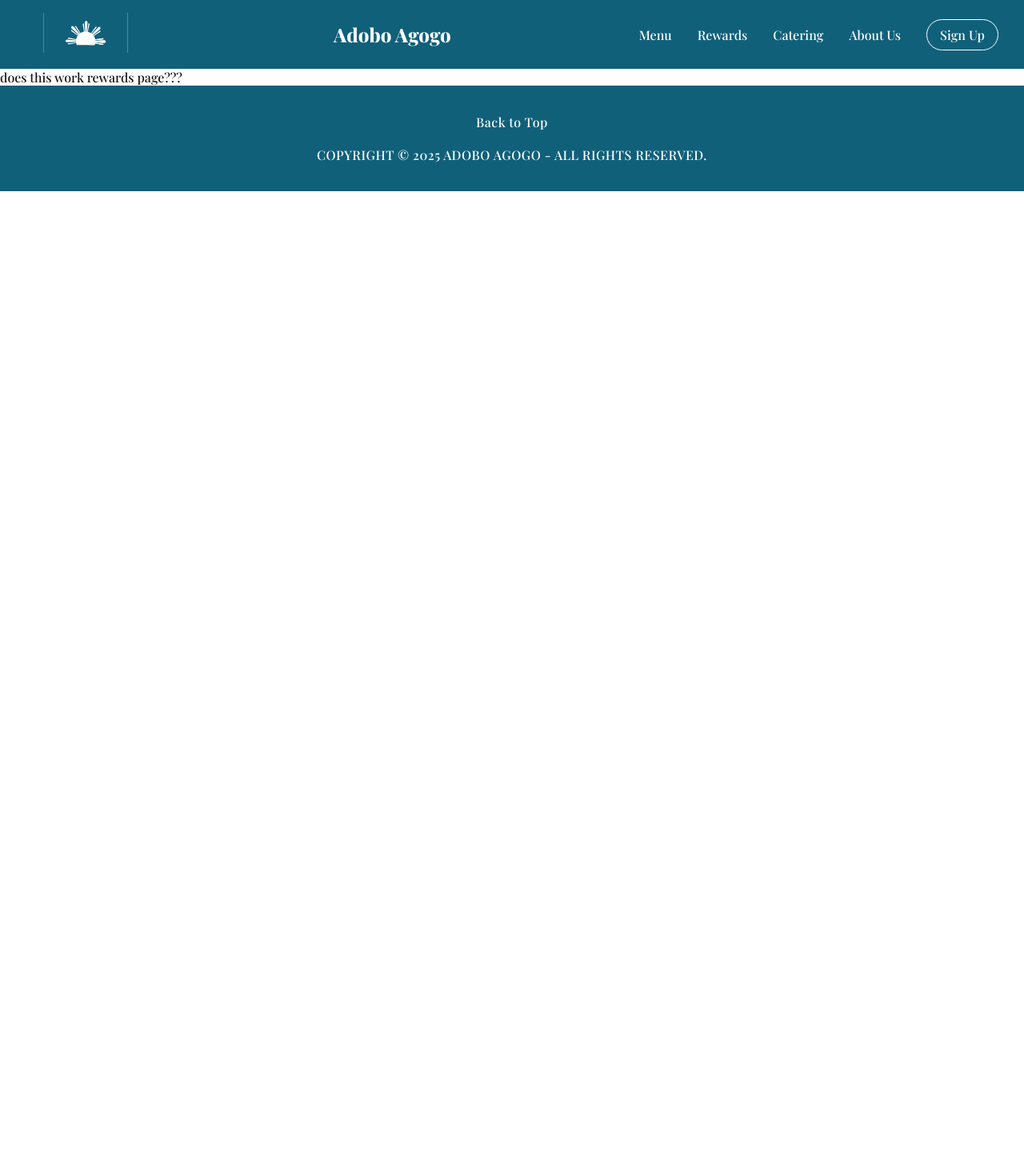
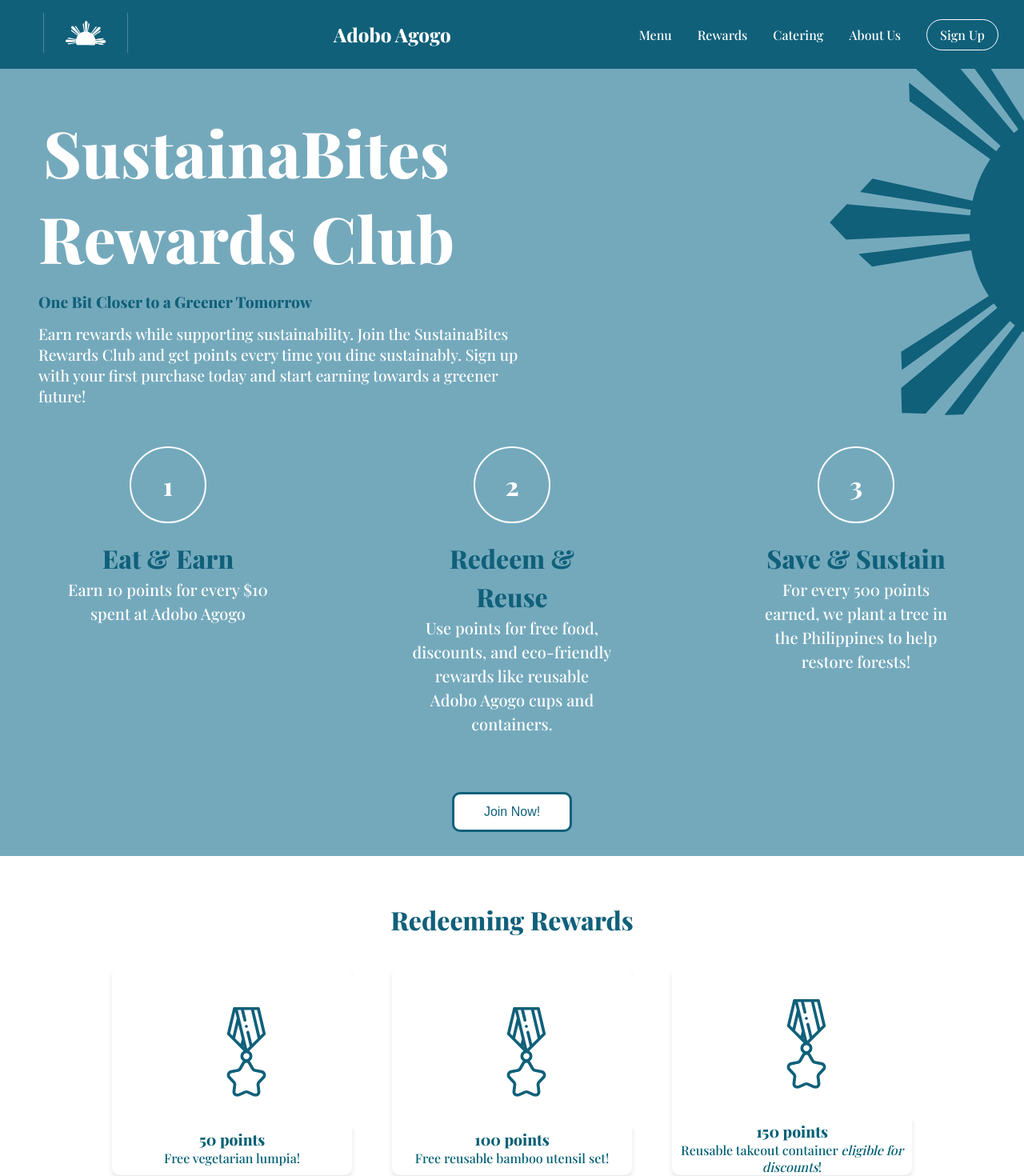
Before and after one commit to pdsTSA/TSA-Website2025, a Next.js app: page /rewards in a window 1280 px wide. Shown: the top 1470 px of the page at 80% size. Before the commit the page ends 800 px from the top, so only its background shows below. Built offline with nearby package versions, Linux system fonts and the light colour scheme.

Commit message:
rewards page unresponsive

```diff
--- a/pages/_app.js
+++ b/pages/_app.js
@@ -1,5 +1,6 @@
 import "@/styles/globals.css";
 import Layout from "@/components/Layout";
+
 
 export default function App({ Component, pageProps }) {
   return <Layout>
--- a/pages/rewards/index.js
+++ b/pages/rewards/index.js
@@ -1,10 +1,114 @@
 import Layout from '@/components/Layout';
+import styles from  './index.module.css';
+import Logo from "@/assets/Rewards Page Blue Sun.svg";
+import Medal from "@/assets/Rewards Page Metal Image.svg";
 
 export const index = () => {
   return (
-      <div>
-          <p>does this work rewards page???</p>
+      <div className = {styles.container}>
+        <div className = {styles.hero}>
+          <h1 className = {styles.title}>SustainaBites <br /> Rewards Club</h1>
+          <p className = {styles.subtitleOne}>One Bit Closer to a Greener Tomorrow</p>
+          <p className = {styles.subtitle}>
+            Earn rewards while supporting sustainability.
+            Join the SustainaBites Rewards Club and get
+            points every time you dine sustainably. Sign
+            up with your first purchase today and start
+            earning towards a greener future!
+          </p>
+        </div>
+        <Logo className = {styles.logo} />
+
+
+
+       <div className = {styles.rewards}>
+        <div className = {styles.reward}>
+          <div className = {styles.num}>1</div>
+            <p className = {styles.subnumOne}>
+            <strong>Eat & Earn</strong>
+            </p>
+            <p className = {styles.subnum}>
+            Earn 10 points for every $10 spent at Adobo
+            Agogo
+            </p>
+        </div>
+
+
+        <div className = {styles.reward}>
+          <div className = {styles.num}>2</div>
+            <p className = {styles.subnumOne}>
+            <strong>Redeem & Reuse</strong>
+            </p>
+            <p className = {styles.subnum}>
+            Use points for free food, discounts,
+            and eco-friendly rewards like reusable
+            Adobo Agogo cups and containers.
+            </p>
+        </div>
+
+
+        <div className = {styles.reward}>
+          <div className = {styles.num}>3</div>
+            <p className = {styles.subnumOne}>
+            <strong>Save & Sustain</strong>
+            </p>
+            <p className = {styles.subnum}>
+            For every 500 points earned, we plant a
+            tree in the Philippines to help restore forests!
+            </p>
+        </div>
       </div>
+
+      <button className = {styles.button}>Join Now!</button>
+
+      <div className = {styles.rSection}>
+        <h1>Redeeming Rewards</h1>
+        <div className = {styles.rContainer}>
+          <div className = {styles.r}>
+          <Medal className = {styles.medal} />
+          <h3>50 points</h3>
+          <p>Free vegetarian lumpia!</p>
+          </div>
+
+          <div className = {styles.r}>
+          <Medal className = {styles.medal} />
+          <h3>100 points</h3>
+          <p>Free reusable bamboo utensil set!</p>
+          </div>
+
+          <div className = {styles.r}>
+          <Medal className = {styles.medal} />
+          <h3>150 points</h3>
+          <p>Reusable takeout container <i>eligible for discounts</i>!</p>
+          </div>
+
+          <div className = {styles.r}>
+          <Medal className = {styles.medal} />
+          <h3>200 points</h3>
+          <p>20% off your next meal and a dessert on us!</p>
+          </div>
+
+          <div className = {styles.r}>
+          <Medal className = {styles.medal} />
+          <h3>250 points</h3>
+          <p>VIP discount (5% off when using the reusable container or cup)</p>
+          </div>
+
+          <div className = {styles.r}>
+          <Medal className = {styles.medal} />
+          <h3>500 points</h3>
+          <p>A tree is planted in the Philippines through
+          our Tree of Life partnership!</p>
+          </div>
+        </div>
+      </div>
+
+      </div>
+
+
+
+
+
   )
 }
 
--- /dev/null
+++ b/pages/rewards/index.module.css
@@ -0,0 +1,172 @@
+.container {
+    background-color: #74A9BC;
+    color: white;
+    min-height: 100vh;
+    padding: 0;
+    align-items: right;
+    justify-content: space-between;
+    flex-direction: column;
+    position: relative;
+    display: flex;
+    overflow: hidden;
+}
+
+.hero {
+    text-align: center;
+    justify-content: space-between;
+    margin-bottom: 40px;
+    margin: 0 6vh;
+    align-items: center;
+    width: 100%;
+    flex: 1;
+}
+
+.title {
+    font-size: 3rem;
+    font-weight: bold;
+    padding-top: 50px;
+    display: flex;
+    font-size: 10vh;
+}
+
+.subtitle {
+    font-size: 1.2rem;
+    margin-top: 14px;
+    display: flex;
+    text-align: left;
+    max-width: 600px;
+    padding: 0;
+    width: 100%;
+}
+
+.subtitleOne {
+    font-size: 1.2rem;
+    margin-top: 14px;
+    color: #10607A;
+    font-weight: bold;
+    display: flex;
+
+}
+
+.button {
+    background-color: white;
+    color: #10607A;
+    font-size: 1rem;
+    border-radius: 10px;
+    border: 3px solid;
+    border-color: #10607A;
+    margin: 20px auto 30px auto;
+    cursor: pointer;
+    padding: 0.8em 2em;
+    width: 150px;
+    transition: all 0.3s ease-in-out;
+    display: block;
+}
+
+.button:hover {
+    background-color: #10607A;
+    color: white;
+}
+
+.rewards {
+    justify-content: center;
+    flex-wrap: wrap;
+    margin: 50px 0;
+    width: 100%;
+    display: flex;
+    flex-direction: row;
+    align-items: flex-start;
+    gap: 20vh;
+}
+
+.reward {
+    text-align: center;
+    margin: 0 10px;
+    flex: 1;
+    max-width: 250px;
+
+}
+
+.num {
+    font-size: 2rem;
+    font-weight: bold;
+    color: white;
+    border: 2px solid white;
+    border-radius: 50%;
+    display: flex;
+    justify-content: center;
+    align-items: center;
+    width: 3em;
+    height: 3em;
+    margin: 0 auto 20px;
+}
+
+.subnum {
+    font-size: 1rem;
+    line-height: 1.5;
+    font-size: 2.5vh;
+}
+
+.subnumOne {
+    font-size: 1rem;
+    line-height: 1.5;
+    color:#10607A;
+    font-size: 4vh;
+}
+
+
+.rSection {
+
+    text-align: center;
+    padding: 50px 20px;
+    background-color: white;
+}
+
+.rSection h1 {
+    color:#10607A;
+    padding: 1vh;
+    margin-bottom: 30px;
+}
+
+.rContainer {
+    display: grid;
+    gap: 50px;
+    max-width: 1000px;
+    margin: 0 auto;
+    grid-template-columns: repeat(auto-fit, minmax(300px, 1fr));
+}
+
+.r {
+    background: white;
+    border-radius: 10px;
+    box-shadow: 0 4px 6px rgba(0, 0, 0, 0.1);
+    text-align: center;
+    display: flex;
+    flex-direction: column;
+    justify-content: center;
+}
+
+.r h3 {
+    font-size: 1.2rem;
+    color: #005f73;
+}
+
+.r p {
+    font-size: 1rem;
+    color: #005f73;
+}
+
+.logo {
+    width: 90%;
+    height: auto;
+    margin-left: 30px;
+    padding: 0;
+    flex-shrink: 0;
+    flex: 0;
+    align-self: flex-end;
+    position: absolute;
+    margin-right: -33em;
+    margin-top: -8em;
+    z-index: 0;
+
+}
```
Also changed, not shown: assets/Rewards Page Blue Sun.svg (added), assets/Rewards Page Metal Image.svg (added).
